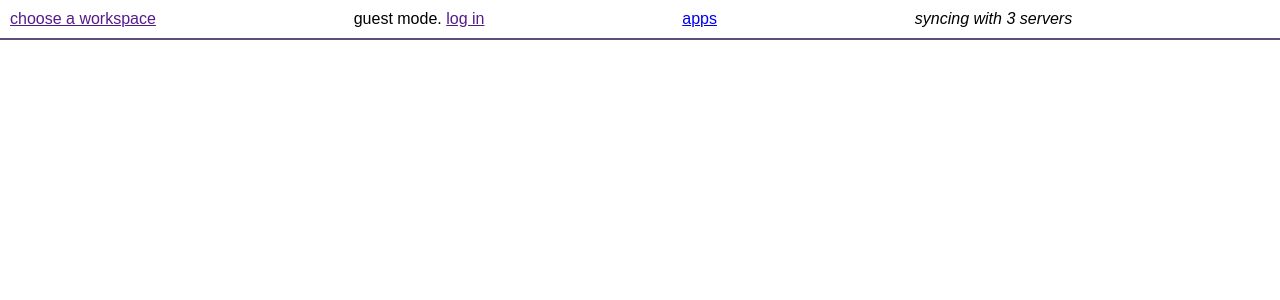
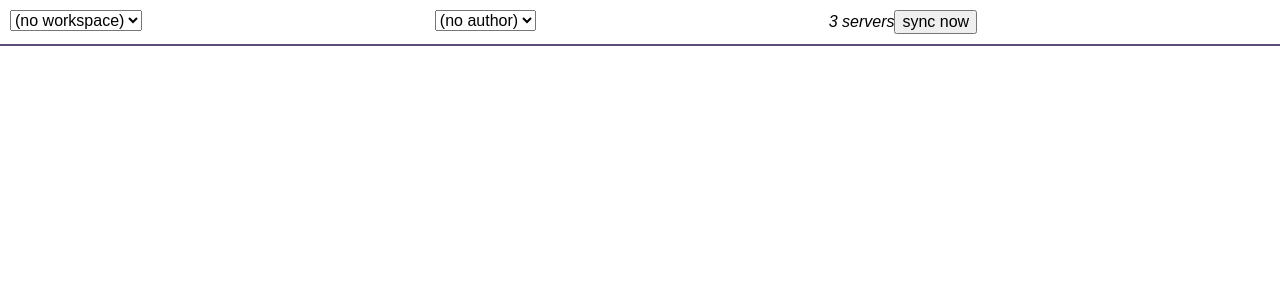
Before and after one commit to earthstar-project/earthstar-os, a React app: page / in a window 1280 px wide. Shown: the top 300 px of the page. Built offline with nearby package versions, Linux system fonts and the light colour scheme.

Commit message:
refactor LoginStorage

```diff
--- a/src/app.tsx
+++ b/src/app.tsx
@@ -1,21 +1,20 @@
 import * as React from 'react';
 import * as ReactDOM from 'react-dom';
 import {
-    AuthorAddress,
-    Workspace,
     WorkspaceAddress,
     AuthorKeypair,
+    AuthorAddress,
 } from 'earthstar';
+import { notNull } from './util';
 import { Emitter } from './emitter';
-import { PassThrough } from 'stream';
-import { sleep } from './util';
+import { Thunk } from './types';
 let log = console.log;
 
 //================================================================================
 
-type Params = { [key:string] : string };
+type HashParams = { [key:string] : string };
 
-let getHashParams = () : Params => {
+let getHashParams = () : HashParams => {
     if (!window.location.hash) { return {}; }
     let params : { [key:string] : string } = {};
     let USParams = new URLSearchParams(window.location.hash.slice(1)); // remove leading '#'
@@ -24,7 +23,7 @@ let getHashParams = () : Params => {
     }
     return params;
 }
-let setHashParams = (params : Params) : void => {
+let setHashParams = (params : HashParams) : void => {
     let newHash = Object.entries(params)
         .map(([k, v]) => `${k}=${v}`)
         .join('&');
@@ -35,91 +34,108 @@ let setHashParams = (params : Params) : void => {
 
 //================================================================================
 
-let LOGINS_LOCALSTORAGE_KEY = 'earthstar-logins';
-type Logins = {
-    // most recent user first, per workspace
-    // an author of null means guest mode
-    // the array should never be empty
-    [workspace : string] : Array<AuthorKeypair | null>;
+let LOGIN_HISTORY_LOCALSTORAGE_KEY = 'earthstar-logins';
+type LoginHistory = {
+    workspaceAddresses : (WorkspaceAddress | null)[];  // most recent first
+    authorKeypairs : (AuthorKeypair | null)[];  // most recent first.  null = guest mode
+    // servers : string[];  // TODO
 }
-
 
 // expected url hash params:
 // #workspace=gardening.xxxx
-// note no plus on the workspace address, because it has to be percent-encoded.
+// note we omit the plus on the workspace address, because it would have to be percent-encoded.
 // if workspace is null, it's absent from the url hash.
 class LoginStorage {
-    // if workspace is null, author is also always null
     workspaceAddress : WorkspaceAddress | null;
     authorKeypair : AuthorKeypair | null;
-    _logins : Logins;
+    history : LoginHistory;
     onChange : Emitter<undefined>;
     constructor() {
         log('LoginStorage constructor');
         this.onChange = new Emitter<undefined>();
-        this._logins = {};
-        // load _logins from localStorage
-        let raw = localStorage.getItem(LOGINS_LOCALSTORAGE_KEY);
+        this.history = {
+            workspaceAddresses: [null],
+            authorKeypairs: [null],
+        }
+
+        // load history from localStorage
+        let raw = localStorage.getItem(LOGIN_HISTORY_LOCALSTORAGE_KEY);
         if (raw) {
             try {
-                this._logins = JSON.parse(raw);
+                this.history = JSON.parse(raw);
             } catch (e) {
             }
         }
-        log('..._logins:', this._logins);
+        log('...history:', this.history);
+
         // load workspaceAddress from hash params
         this.workspaceAddress = getHashParams().workspace || null;
         if (this.workspaceAddress) {
             // restore '+'
             this.workspaceAddress = this.workspaceAddress.trim();
             if (!this.workspaceAddress.startsWith('+')) { this.workspaceAddress = '+' + this.workspaceAddress; }
+            // save to front of history workspace list (as most recent)
+            this.history.workspaceAddresses = this.history.workspaceAddresses.filter(w => w !== this.workspaceAddress);
+            this.history.workspaceAddresses.unshift(this.workspaceAddress);
+            this._saveLogins();
         }
         log('...loaded workspace from hash:', this.workspaceAddress);
-        if (this.workspaceAddress === null) {
-            this.authorKeypair = null;
-        } else {
-            // load latest author from _logins for this workspace
-            let authorsForThisWorkspace = this._logins[this.workspaceAddress] || [];
-            this.authorKeypair = authorsForThisWorkspace[0] || null;
-            // add this workspace to _logins if it's not there
-            if (this._logins[this.workspaceAddress] === undefined) {
-                log('...this is a new workspace; saving it to logins with a null author');
-                this._logins[this.workspaceAddress] = [null];
-                this._saveLogins();
-            }
+
+
+        // load latest author from history
+        if (this.history.authorKeypairs.length == 0) {
+            this.history.authorKeypairs = [null];
         }
-        log('...loaded author from _logins:', this.authorKeypair);
+        this.authorKeypair = this.history.authorKeypairs[0];
+        log('...loaded author from history: ', this.authorKeypair);
     }
     _saveLogins() {
-        log('    saving _logins');
-        localStorage.setItem(LOGINS_LOCALSTORAGE_KEY, JSON.stringify(this._logins));
+        log('        saving history');
+        localStorage.setItem(LOGIN_HISTORY_LOCALSTORAGE_KEY, JSON.stringify(this.history));
     }
-    setWorkspaceAndAuthor(workspaceAddress : WorkspaceAddress | null, authorKeypair : AuthorKeypair | null) {
-        log('set workspace to ' + workspaceAddress + ' and author to ' + (authorKeypair?.address || 'null'));
-        if (workspaceAddress === null && authorKeypair !== null) { throw new Error("null workspace must have null author"); }
-
+    setWorkspace(workspaceAddress : WorkspaceAddress | null) {
+        log('setWorkspace(' + workspaceAddress + ')');
         this.workspaceAddress = workspaceAddress;
-        this.authorKeypair = authorKeypair;
-
+        // update history to move workspace to the beginning of the list (most recent)
+        log('...updating history');
+        this.history.workspaceAddresses = this.history.workspaceAddresses.filter(w => w !== workspaceAddress);
+        this.history.workspaceAddresses.unshift(workspaceAddress);
+        this._saveLogins();
+        // update hash params.
         if (workspaceAddress === null) {
-            // don't need to update _logins.
-            // update hash params.
             log('...removing workspace from hash params');
             let params = getHashParams();
             delete params.workspace;
             setHashParams(params);
         } else {
-            // update _logins to move author to the beginning of the authors list
-            log('...setting author as most recent author for this workspace');
-            this._logins[workspaceAddress] = (this._logins[workspaceAddress] || []).filter(a => a !== authorKeypair);
-            this._logins[workspaceAddress].unshift(authorKeypair);
-            this._saveLogins();
-            // update hash params
-            log('...setting workspace in hash params');
+            log('...updating workspace in hash params');
             let params = getHashParams();
             params.workspace = workspaceAddress.slice(1);  // remove '+'
             setHashParams(params);
         }
+        this.onChange.send(undefined);
+    }
+    setAuthorAddress(authorAddress : AuthorAddress | null) {
+        if (authorAddress === null) {
+            this.setAuthorKeypair(null);
+            return;
+        }
+        for (let kp of this.history.authorKeypairs) {
+            if (kp !== null && kp.address === authorAddress) {
+                this.setAuthorKeypair(kp);
+                return;
+            }
+        }
+        console.warn('setAuthorAddress: could not find keypair with address = ', JSON.stringify(authorAddress));
+    }
+    setAuthorKeypair(authorKeypair : AuthorKeypair | null) {
+        log('setAuthorKeypair:', authorKeypair);
+        // update history to move author to the beginning of the list (most recent)
+        // note that the authorKeypair list includes a null representing guest mode
+        this.authorKeypair = authorKeypair;
+        log('...updating history');
+        this.history.authorKeypairs = this.history.authorKeypairs.filter(a => a !== authorKeypair);
+        this.history.authorKeypairs.unshift(authorKeypair);
         this.onChange.send(undefined);
     }
 }
@@ -136,24 +152,54 @@ let sBarItem : React.CSSProperties = {
     flexShrink: 1,
 }
 
-type LoginBarProps = {
-    loginStorage : LoginStorage,
+
+interface LoginBarProps {
+    loginStorage : LoginStorage;
 }
-const LoginBarView : React.FunctionComponent<LoginBarProps> = (props) => {
-    let wsAddress = props.loginStorage.workspaceAddress;
-    let authorAddress = props.loginStorage.authorKeypair?.address;
-    return <div style={sBar}>
-        {wsAddress
-          ? <div style={sBarItem}><b>{wsAddress}</b></div>
-          : <div style={sBarItem}><a href="">choose a workspace</a></div>
-        }
-        {authorAddress
-          ? <div style={sBarItem}><b>{authorAddress}</b></div>
-          : <div style={sBarItem}>guest mode. <a href="">log in</a></div>
-        }
-        <div style={sBarItem}><a href="/apps">apps</a></div>
-        <div style={sBarItem}><i>syncing with 3 servers</i></div>
-    </div>
+class LoginBarView extends React.Component<LoginBarProps, any> {
+    unsub : Thunk | null = null;
+    componentDidMount() {
+        log('LoginBarView: subscribing to loginStorage changes');
+        this.unsub = this.props.loginStorage.onChange.subscribe(() => {
+            log('LoginBarView: loginStorage changed; re-rendering');
+            this.forceUpdate();
+        });
+    }
+    componentWillUnmount() {
+        if (this.unsub) { this.unsub(); }
+    }
+    render() {
+        log('LoginBarView: render');
+        let loginStorage = this.props.loginStorage;
+        return <div style={sBar}>
+            <div style={sBarItem}>
+                <select
+                    value={loginStorage.workspaceAddress || 'null'}
+                    onChange={(e) => loginStorage.setWorkspace(e.target.value == 'null' ? null : e.target.value)}
+                    >
+                    <option value="null">(no workspace)</option>
+                    {notNull(loginStorage.history.workspaceAddresses).map(wa =>
+                        <option key={wa} value={wa}>{wa}</option>
+                    )}
+                </select>
+            </div>
+            <div style={sBarItem}>
+                <select
+                    value={loginStorage.authorKeypair == null ? 'null' : loginStorage.authorKeypair.address}
+                    onChange={(e) => loginStorage.setAuthorAddress(e.target.value == 'null' ? null : e.target.value)}
+                    >
+                    <option value="null">(no author)</option>
+                    {notNull(loginStorage.history.authorKeypairs).map(keypair =>
+                        <option key={keypair.address} value={keypair.address}>{keypair.address}</option>
+                    )}
+                </select>
+            </div>
+            <div style={sBarItem}>
+                <i>3 servers</i>
+                <button type="button">sync now</button>
+            </div>
+        </div>
+    }
 }
 
 //================================================================================
--- a/src/util.ts
+++ b/src/util.ts
@@ -3,3 +3,9 @@ export let sleep = async (ms : number) : Promise<void> => {
         setTimeout(resolve, ms);
     });
 }
+
+// Return the non-null items in a list.
+// Normally you'd just use a filter() for this, but
+// Typescript doesn't understand that properly.
+export let notNull = <T>(items : Array<T | null>) : T[] =>
+    items.filter(t => t !== null) as T[];
```
Also changed, not shown: public/static/js/bundle.js.
